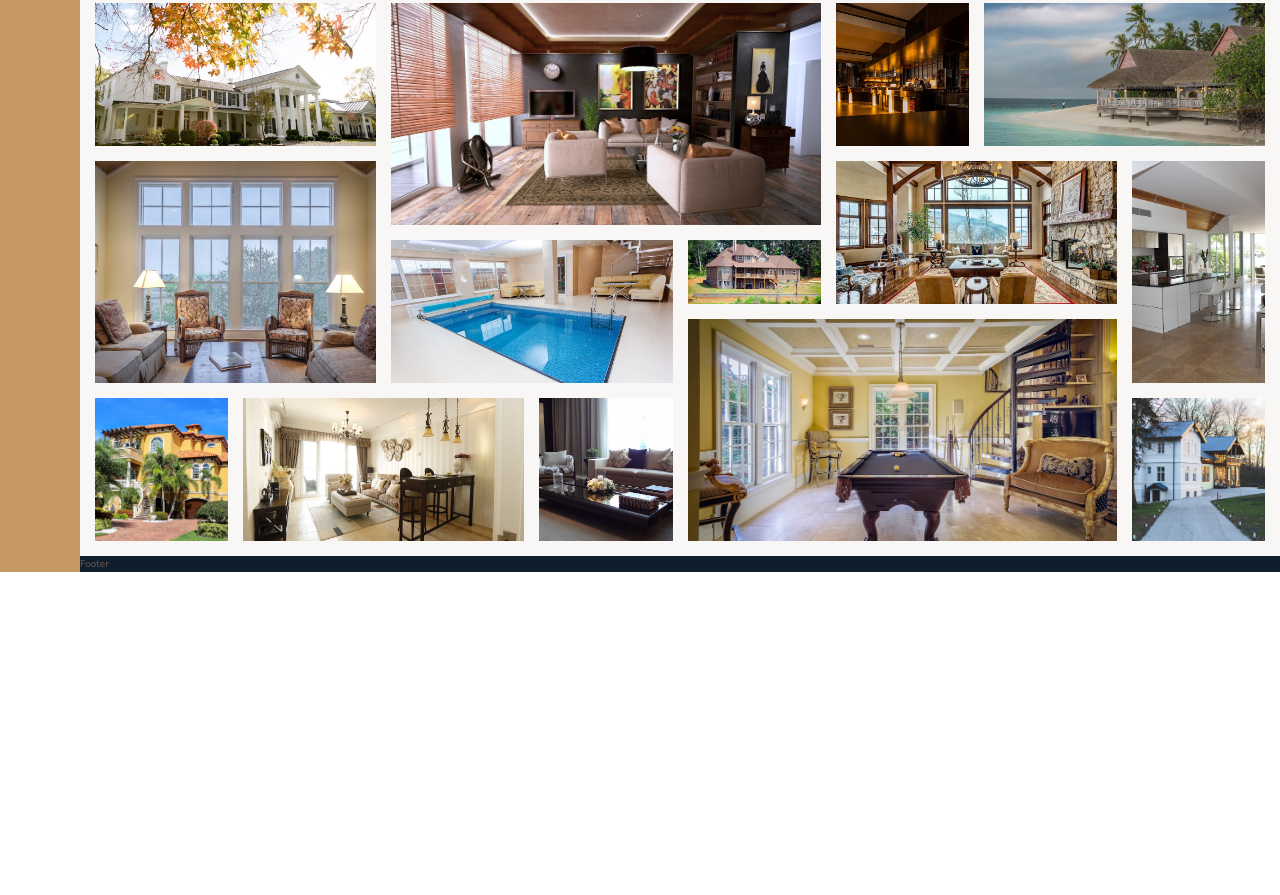
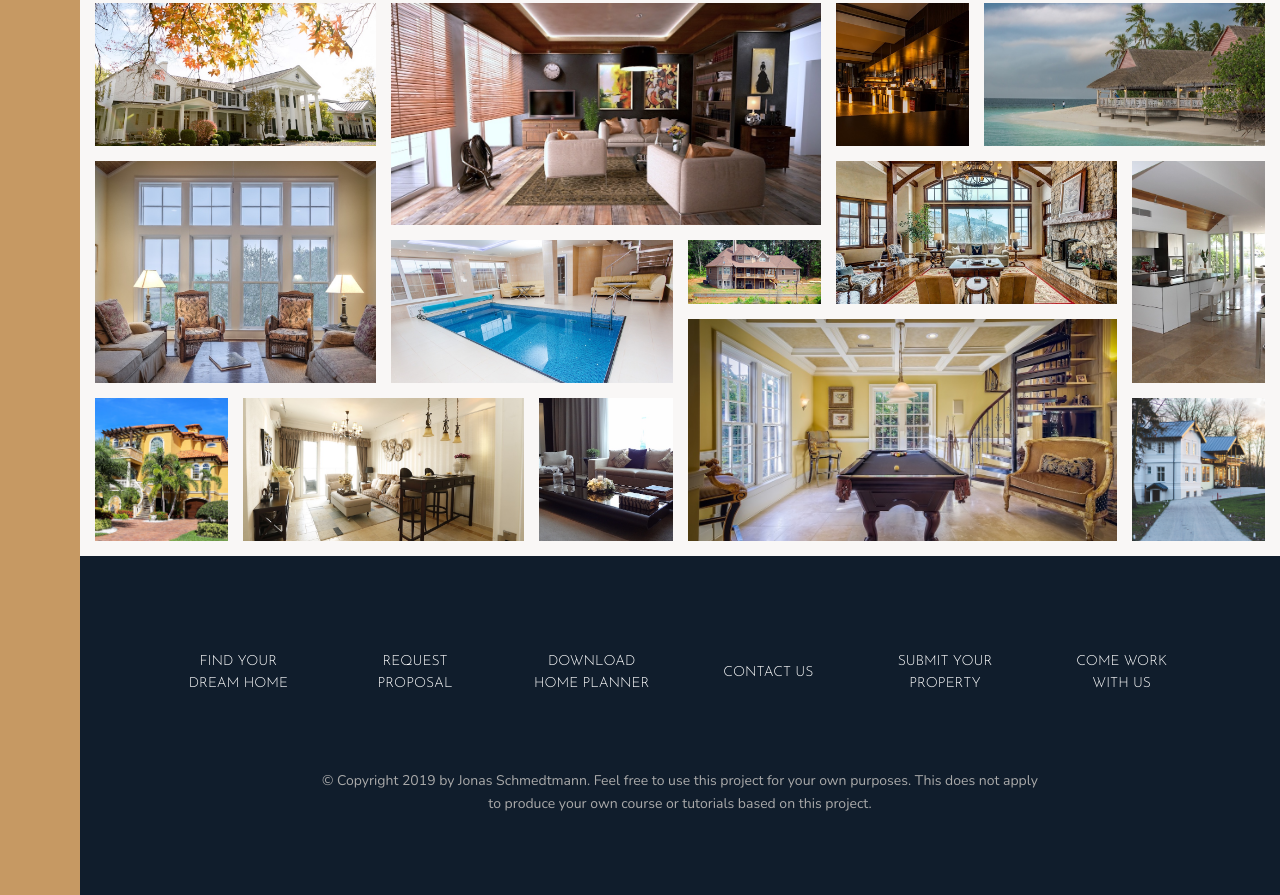
Before and after one commit to Katarzyna-Maryanska/Nexter, a website: page index.html in a window 1280 px wide. Shown: the part 3052-3947 px from the top of the page. Before the commit the page ends 3624 px from the top, so only its background shows below. Drawn offline with nearby package versions, Linux system fonts and the light colour scheme.

Commit message:
add footer

```diff
--- a/index.html
+++ b/index.html
@@ -352,7 +352,31 @@
             </figure>
         </section>
         <footer class="footer">
-            Footer
+            <ul class="nav">
+                <li class="nav__item">
+                    <a href="#" class="nav__link">Find your dream home</a>
+                </li>
+                <li class="nav__item">
+                    <a href="#" class="nav__link">Request proposal</a>
+                </li>
+                <li class="nav__item">
+                    <a href="#" class="nav__link">Download home planner</a>
+                </li>
+                <li class="nav__item">
+                    <a href="#" class="nav__link">Contact us</a>
+                </li>
+                <li class="nav__item">
+                    <a href="#" class="nav__link">Submit your property</a>
+                </li>
+                <li class="nav__item">
+                    <a href="#" class="nav__link">Come work with us</a>
+                </li>
+            </ul>
+            <p class="copyright">
+                &copy; Copyright 2019 by Jonas Schmedtmann. Feel free to use this project
+                for your own purposes. This does not apply to produce your own course or
+                tutorials based on this project.
+            </p>
         </footer>
     </body>
 </html>
--- a/sass/_footer.scss
+++ b/sass/_footer.scss
@@ -1,4 +1,43 @@
 .footer {
   background-color: $color-secondary;
   grid-column: full-start / full-end;
+  padding: 8rem;
 }
+
+.nav {
+  list-style: none;
+
+  display: grid;
+  grid-template-columns: repeat(auto-fit, minmax(15rem, 1fr));
+  grid-gap: 2rem;
+  align-items: center;
+
+  &__link:link,
+  &__link:visited {
+    font-size: 1.4rem;
+    color: #fff;
+    text-decoration: none;
+    font-family: $font-display;
+    text-transform: uppercase;
+    text-align: center;
+    padding: 1.5rem;
+    display: block;
+    transition: all .2s;
+  }
+
+  &__link:hover,
+  &__link:active {
+    background-color: rgba(#fff, .05);
+    transform: translateY(-3px);
+  }
+}
+
+.copyright {
+  font-size: 1.4rem;
+  color: $color-grey-light-2;
+  margin-top: 6rem;
+  margin-right: auto;
+  margin-left: auto;
+  text-align: center;
+  width: 70%;
+}
```
Also changed, not shown: css/style.css.
